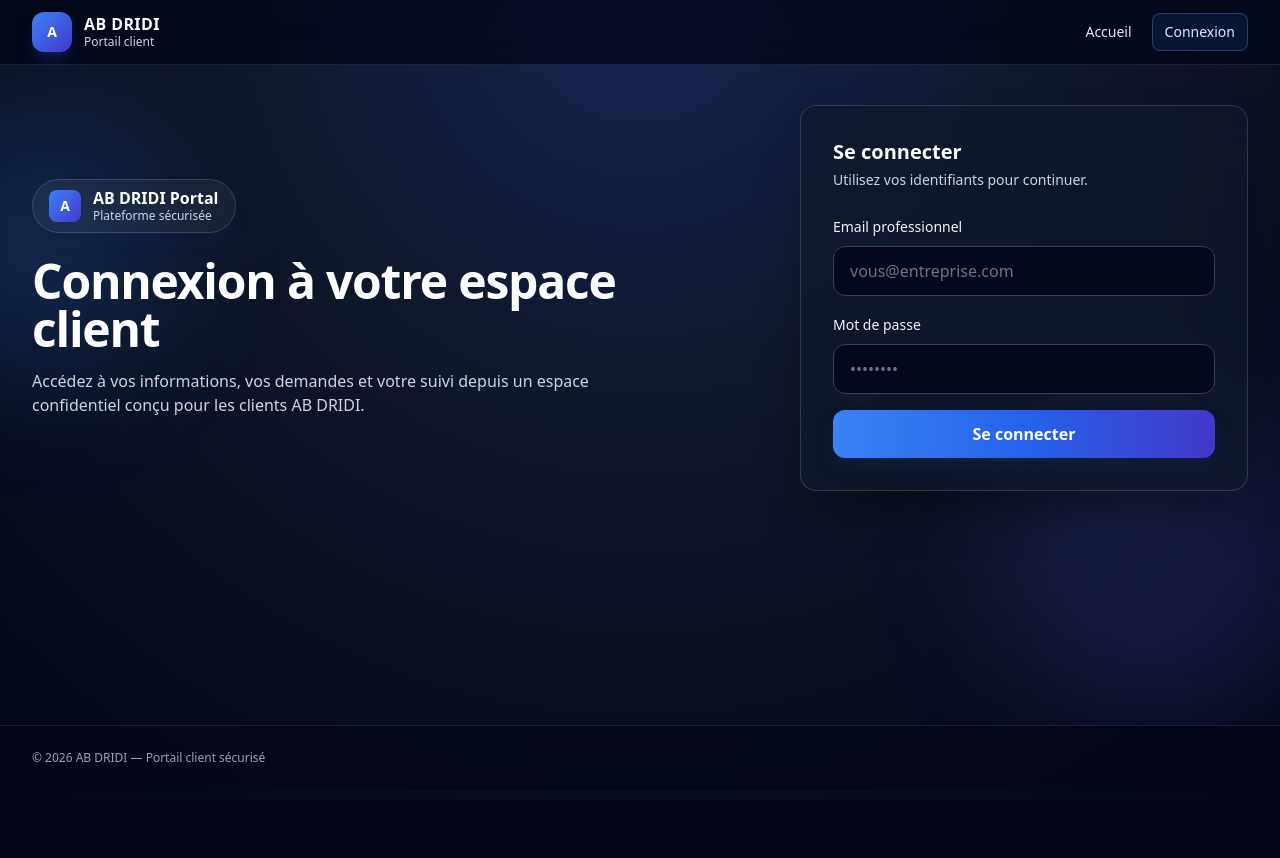
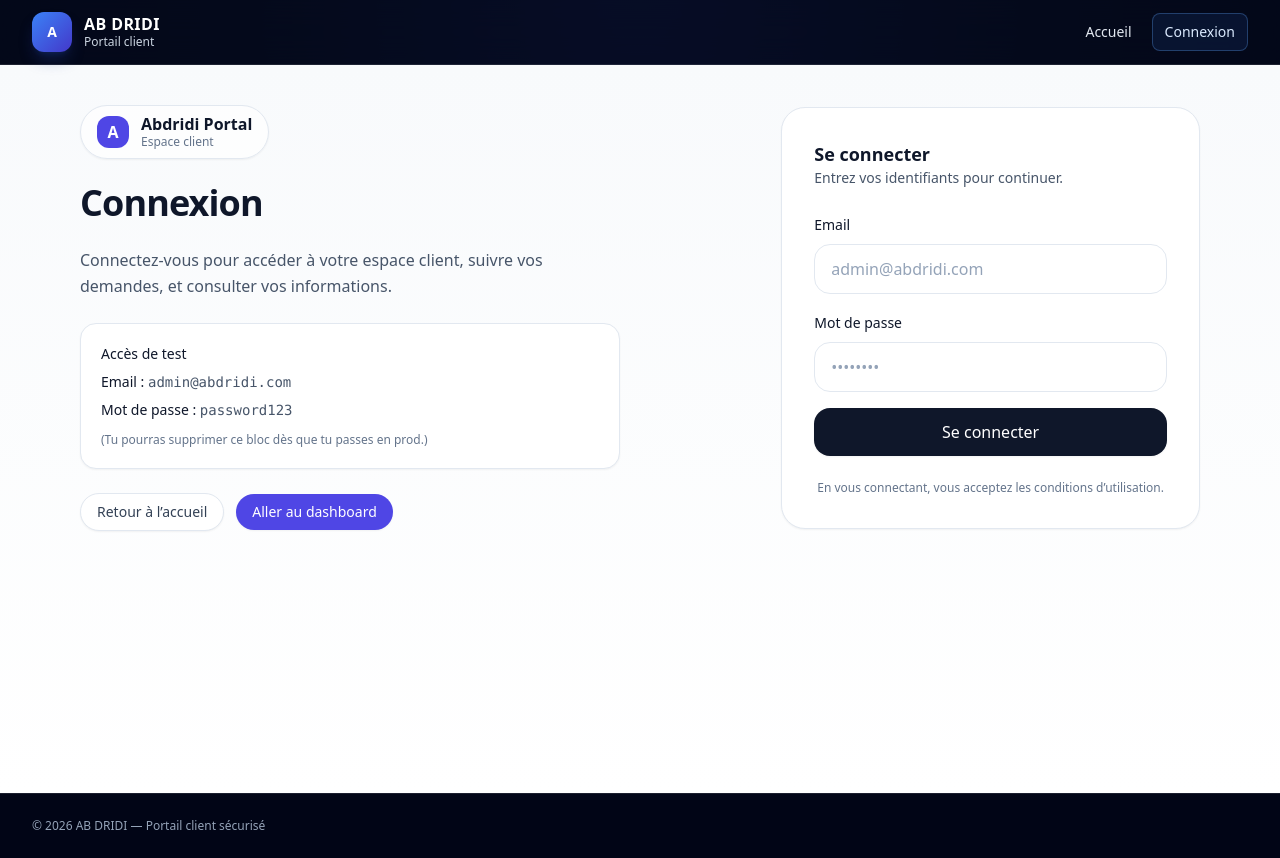
Before and after one commit to bilel83502-sketch/abdridi-portal, a Next.js app: page /login in a window 1280 px wide. Before the commit the page ends 800 px from the top, so only its background shows below. Built offline with nearby package versions, Linux system fonts and the light colour scheme.

Commit message:
Update page.tsx

```diff
--- a/app/login/page.tsx
+++ b/app/login/page.tsx
@@ -1,100 +1,122 @@
+// app/login/page.tsx
+import Link from "next/link";
 import { loginAction } from "../../lib/auth";
 
-type LoginPageProps = {
-  searchParams?: {
-    error?: string;
-  };
-};
-
-export default function LoginPage({ searchParams }: LoginPageProps) {
-  const hasInvalidCredentials = searchParams?.error === "invalid_credentials";
+export default function LoginPage() {
+  // Si déjà connecté, on peut rediriger (optionnel)
+  // (si tu n'as pas de fonction isAuthed côté server, laisse ça comme ça)
+  // try { await requireAuth(); redirect("/dashboard"); } catch {}
 
   return (
-    <section className="relative min-h-[calc(100vh-140px)] overflow-hidden px-4 py-10 sm:px-6 lg:px-8">
-      <div className="pointer-events-none absolute inset-0">
-        <div className="absolute -left-24 top-12 h-64 w-64 rounded-full bg-blue-500/20 blur-3xl" />
-        <div className="absolute -right-10 bottom-0 h-80 w-80 rounded-full bg-indigo-500/15 blur-3xl" />
-      </div>
-
-      <div className="relative mx-auto grid w-full max-w-7xl gap-10 lg:grid-cols-2 lg:items-center">
-        <div className="space-y-6">
-          <div className="inline-flex items-center gap-3 rounded-full border border-white/15 bg-white/5 px-4 py-2 shadow-lg shadow-blue-950/30 backdrop-blur">
-            <span className="grid h-8 w-8 place-items-center rounded-lg bg-gradient-to-br from-blue-500 to-indigo-700 text-sm font-bold text-white">
+    <main className="min-h-[calc(100vh-72px)] bg-gradient-to-b from-slate-50 to-white">
+      <div className="mx-auto max-w-6xl px-4 py-10">
+        <div className="grid gap-10 lg:grid-cols-2 lg:items-center">
+          {/* Colonne gauche (branding) */}
+          <section className="space-y-6">
+            <div className="inline-flex items-center gap-3 rounded-full border border-slate-200 bg-white/70 px-4 py-2 shadow-sm">
+              <span className="grid h-8 w-8 place-items-center rounded-xl bg-indigo-600 text-white font-bold">
                 A
               </span>
               <div className="leading-tight">
-              <p className="font-semibold text-white">AB DRIDI Portal</p>
-              <p className="text-xs text-slate-300">Plateforme sécurisée</p>
+                <div className="font-semibold text-slate-900">Abdridi Portal</div>
+                <div className="text-xs text-slate-500">Espace client</div>
               </div>
             </div>
 
-          <div className="space-y-4">
-            <h1 className="text-4xl font-semibold tracking-tight text-white sm:text-5xl">
-              Connexion à votre espace client
+            <h1 className="text-4xl font-semibold tracking-tight text-slate-900">
+              Connexion
             </h1>
-            <p className="max-w-xl text-slate-300">
-              Accédez à vos informations, vos demandes et votre suivi depuis un espace
-              confidentiel conçu pour les clients AB DRIDI.
+            <p className="max-w-prose text-slate-600 leading-relaxed">
+              Connectez-vous pour accéder à votre espace client, suivre vos demandes,
+              et consulter vos informations.
+            </p>
+
+            <div className="rounded-2xl border border-slate-200 bg-white p-5 shadow-sm">
+              <div className="text-sm font-medium text-slate-900">Accès de test</div>
+              <div className="mt-2 grid gap-2 text-sm text-slate-600">
+                <div>
+                  <span className="font-medium text-slate-900">Email :</span>{" "}
+                  <span className="font-mono">admin@abdridi.com</span>
+                </div>
+                <div>
+                  <span className="font-medium text-slate-900">Mot de passe :</span>{" "}
+                  <span className="font-mono">password123</span>
+                </div>
+              </div>
+              <p className="mt-3 text-xs text-slate-500">
+                (Tu pourras supprimer ce bloc dès que tu passes en prod.)
               </p>
             </div>
+
+            <div className="flex flex-wrap items-center gap-3 text-sm">
+              <Link
+                href="/"
+                className="rounded-full border border-slate-200 bg-white px-4 py-2 text-slate-700 shadow-sm hover:bg-slate-50"
+              >
+                Retour à l’accueil
+              </Link>
+              <Link
+                href="/dashboard"
+                className="rounded-full bg-indigo-600 px-4 py-2 text-white shadow-sm hover:bg-indigo-700"
+              >
+                Aller au dashboard
+              </Link>
             </div>
+          </section>
 
-        <div className="w-full max-w-md justify-self-center lg:justify-self-end">
-          <div className="rounded-2xl border border-white/15 bg-slate-900/70 p-6 shadow-2xl shadow-black/40 backdrop-blur-xl sm:p-8">
+          {/* Colonne droite (formulaire) */}
+          <section className="lg:justify-self-end">
+            <div className="w-full max-w-md rounded-3xl border border-slate-200 bg-white p-8 shadow-sm">
               <div className="mb-6">
-              <h2 className="text-xl font-semibold text-white">Se connecter</h2>
-              <p className="mt-1 text-sm text-slate-300">
-                Utilisez vos identifiants pour continuer.
-              </p>
+                <div className="text-lg font-semibold text-slate-900">Se connecter</div>
+                <div className="text-sm text-slate-600">
+                  Entrez vos identifiants pour continuer.
+                </div>
               </div>
 
               <form action={loginAction} className="space-y-4">
                 <div>
-                <label htmlFor="email" className="text-sm font-medium text-slate-100">
-                  Email professionnel
-                </label>
+                  <label className="text-sm font-medium text-slate-900">Email</label>
                   <input
-                  id="email"
                     name="email"
                     type="email"
                     required
-                  placeholder="vous@entreprise.com"
+                    placeholder="admin@abdridi.com"
+                    className="mt-2 w-full rounded-2xl border border-slate-200 bg-white px-4 py-3 text-slate-900 outline-none ring-indigo-600/20 placeholder:text-slate-400 focus:border-indigo-400 focus:ring-4"
                     autoComplete="email"
-                  className="mt-2 w-full rounded-xl border border-slate-700 bg-slate-950/80 px-4 py-3 text-white placeholder:text-slate-500 outline-none transition focus:border-blue-400 focus:ring-4 focus:ring-blue-500/25"
                   />
                 </div>
 
                 <div>
-                <label htmlFor="password" className="text-sm font-medium text-slate-100">
-                  Mot de passe
-                </label>
+                  <label className="text-sm font-medium text-slate-900">Mot de passe</label>
                   <input
-                  id="password"
                     name="password"
                     type="password"
                     required
                     placeholder="••••••••"
+                    className="mt-2 w-full rounded-2xl border border-slate-200 bg-white px-4 py-3 text-slate-900 outline-none ring-indigo-600/20 placeholder:text-slate-400 focus:border-indigo-400 focus:ring-4"
                     autoComplete="current-password"
-                  className="mt-2 w-full rounded-xl border border-slate-700 bg-slate-950/80 px-4 py-3 text-white placeholder:text-slate-500 outline-none transition focus:border-blue-400 focus:ring-4 focus:ring-blue-500/25"
                   />
                 </div>
 
-              {hasInvalidCredentials ? (
-                <p className="rounded-xl border border-red-500/30 bg-red-500/10 px-3 py-2 text-sm text-red-200">
-                  Identifiants invalides. Merci de vérifier votre email et mot de passe.
-                </p>
-              ) : null}
+                {/* Si ton loginAction renvoie un query param ?error=1, on peut l'afficher */}
+                {/* (optionnel) */}
 
                 <button
                   type="submit"
-                className="mt-1 w-full rounded-xl bg-gradient-to-r from-blue-500 via-blue-600 to-indigo-700 px-4 py-3 font-semibold text-white shadow-lg shadow-blue-950/50 transition hover:from-blue-400 hover:via-blue-500 hover:to-indigo-600 focus:outline-none focus:ring-4 focus:ring-blue-500/30"
+                  className="mt-2 w-full rounded-2xl bg-slate-900 px-4 py-3 font-medium text-white shadow-sm hover:bg-slate-800 focus:outline-none focus:ring-4 focus:ring-slate-900/20"
                 >
                   Se connecter
                 </button>
+
+                <div className="pt-2 text-center text-xs text-slate-500">
+                  En vous connectant, vous acceptez les conditions d’utilisation.
+                </div>
               </form>
             </div>
+          </section>
         </div>
       </div>
-    </section>
+    </main>
   );
 }
```
Lines whose indentation alone changed are shown as unchanged.
